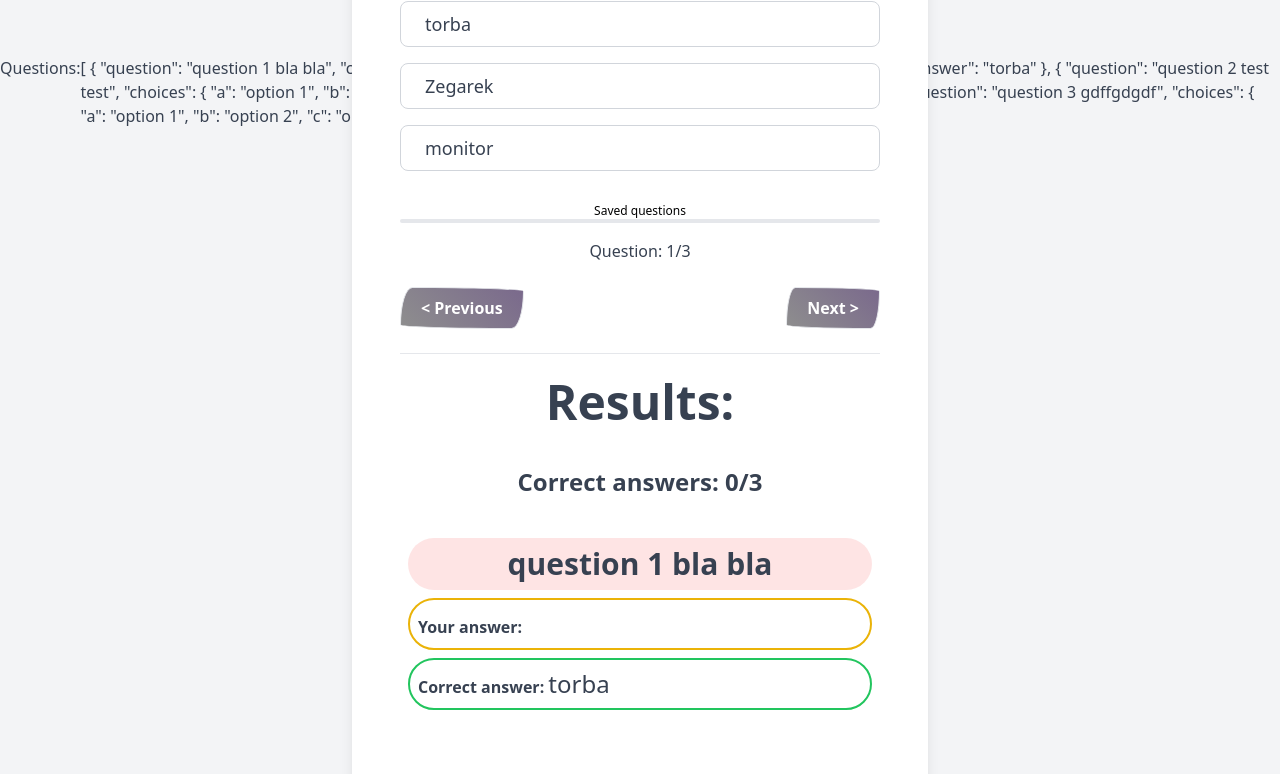
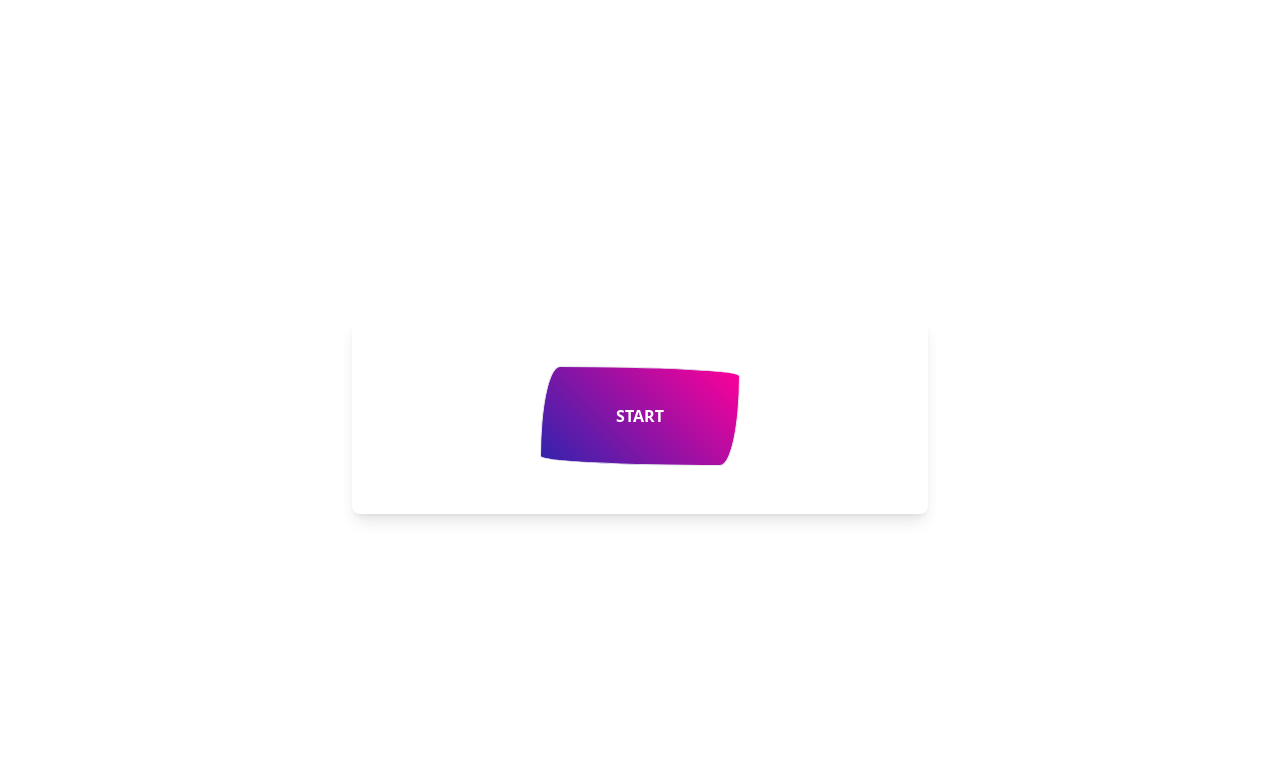
Before and after one commit to mefiuea/quiz_game_vue_deploy, a Vue app: page / in a window 1280 px wide. Shown: the top 774 px of the page. Built offline with nearby package versions, Linux system fonts and the light colour scheme.

Commit message:
upgrade fetch method. Fix bugs with display problem

```diff
--- a/src/App.vue
+++ b/src/App.vue
@@ -1,26 +1,33 @@
 <template>
-  <div class="antialiased text-gray-700 bg-gray-100">
-    <div class="flex justify-center">
-      <button class="bg-green-500 hover:bg-green-600 text-white font-bold py-4 px-4 rounded-full" @click="fetchData">
-        Pobierz dane
+  <!--container with START button-->
+  <div class="flex w-full h-screen justify-center items-center" v-if="isStart === false">
+    <div class="w-full max-w-xl">
+      <div class="flex bg-white p-12 rounded-lg shadow-lg w-full mt-8 justify-center items-center">
+        <button
+            class="px-2 py-2 myButton"
+            style="width: 200px; height: 100px"
+            v-on:click="fetchData()"
+        >
+          START
         </button>
       </div>
-    <div class="container mx-auto">
-      <div class="flex justify-center">
-        <p>Questions:</p>
-        <p class="">{{ questions }}</p>
     </div>
   </div>
-    <div class="flex w-full h-screen justify-center items-center">
+
+  <!--container with questions-->
+
+  <div class="flex w-full h-screen justify-center items-center" v-if="isStart === true && isFinish === false">
     <div class="w-full max-w-xl">
       <h1 class="font-bold text-5xl text-center text-indigo-700">Quiz game</h1>
-        <!--        question and answer and results container-->
+      <!--      <h3 class="font-bold text-5xl text-center text-indigo-700">Timer: {{ timerStart }}</h3>-->
+      <!--      <h3 class="font-bold text-5xl text-center text-indigo-700">Timer dictionary: {{ timerQuestionDictionary }}</h3>-->
+      <!--question and answer and results container-->
       <div class="bg-white p-12 rounded-lg shadow-lg w-full mt-8">
         <!--display div with questions-->
         <div v-if="questionIndex-1 < questionCounter">
-            <p v-if="questions.length > 0" class="text-2xl font-bold">{{ questions[questionIndex - 1]['question'] }}</p>
+          <p v-if="questions.length > 0" class="text-2xl font-bold">{{ questions[questionIndex - 1].question }}</p>
           <div
-                v-for="answer in questions[questionIndex-1]['choices']"
+              v-for="answer in questions[questionIndex-1].choices"
               class="block mt-4 border border-gray-300 rounded-lg py-2 px-6 text-lg option-default answer-option"
               v-bind:key="answer"
               v-on:click="selectedAnswerFunction($event)"
@@ -47,7 +54,7 @@
                 class="float-right px-5 py-2 myButton"
                 v-show="questionIndex - 1 < questionCounter - 1"
                 :disabled="selectedAnswer === undefined || selectedAnswer === ''"
-                  v-on:click="nextQuestion()"
+                v-on:click="timer(); nextQuestion()"
             >
               Next &gt;
             </button>
@@ -56,7 +63,7 @@
                 class="float-left px-5 py-2 myButton"
                 v-show="questionIndex - 1 >= 0"
                 :disabled="questionIndex - 1 === 0"
-                  v-on:click="previousQuestion()"
+                v-on:click="timer(); previousQuestion()"
             >
               &lt; Previous
             </button>
@@ -71,15 +78,19 @@
             </button>
           </div>
         </div>
-          <!--display div with results-->
-          <!--                    <div v-else>-->
-          <br>
-          <hr>
-          <br>
-          <div>
+      </div>
+    </div>
+  </div>
 
+  <!--results view-->
+  <div class="flex w-full justify-center items-center" v-if="isStart === true && isFinish === true">
+    <div class="w-full max-w-xl">
+      <div class="bg-white p-12 rounded-lg shadow-lg w-full mt-8">
         <div class="font-bold text-5xl text-center mb-10">Results:</div>
-            <div class="font-bold text-2xl text-center mb-10">Correct answers: {{ this.correctAnswers }}/{{ this.questionCounter }}</div>
+        <div class="font-bold text-2xl text-center mb-10">Correct answers: {{
+            this.correctAnswers
+          }}/{{ this.questionCounter }}
+        </div>
         <div class="mb-16" v-for="(question, idx) in questions" v-bind:key="question">
           <p class="font-bold text-3xl text-center bg-red-200 bg-opacity-50 rounded-full p-2 m-2"
              v-bind:class="{'bg-green-200 bg-opacity-50 rounded-full p-2 m-2': question.correctAnswer === selectedAnswersDictionary[idx + 1]}">
@@ -92,8 +103,7 @@
       </div>
     </div>
   </div>
-    </div>
-  </div>
+
 </template>
 
 <script>
@@ -106,32 +116,19 @@
       selectedAnswer: '',  // variable to store actual selected answer
       selectedAnswersDictionary: {}, // dictionary to collect all answers from user depending on question number
       questionIndex: 1, // actual question number
-      questionCounter: 3,  // total number of questions
+      questionCounter: 0,  // total number of questions
       widthProgress: 0,  // progress bar width - using in style
       correctAnswers: 0, // counter for correct answers
       wrongAnswers: 0,  // counter for wrong answers
-      questions: [
-        {
-          question: 'question 1 bla bla',
-          choices: {a: 'plecak', b: 'torba', c: 'Zegarek', d: 'monitor'},
-          correctAnswer: 'torba',
-        },
-        {
-          question: 'question 2 test test',
-          choices: {a: 'option 1', b: 'option 2', c: 'option 3', d: 'option 4'},
-          correctAnswer: 'option 1',
-        },
-        {
-          question: 'question 3 gdffgdgdf',
-          choices: {a: 'option 1', b: 'option 2', c: 'option 3', d: 'option 4'},
-          correctAnswer: 'option 4',
-        },
-      ],
-      currentQuestion: {
-        question: '',
-        answer: 1,
-        choices: []
-      },
+      timerStart: Date.now(),
+      actualTime: Date.now(),
+      timerDelta: 0,
+      timerQuestionDictionary: {},
+      isStart: false,
+      isFinish: false,
+      questions: [],
+      questions2: [],
+      questions3: [],
     }
   },
   methods: {
@@ -145,18 +142,34 @@
     fetchData() {
       const apiUrl = 'https://opentdb.com/api.php?amount=10';
 
-      fetch(apiUrl)
-          .then((response) => {
-            console.log('RESPONSE: ', response)
-            return response.json();
-          })
-          .then((data) => {
-            console.log('DATA: ', data)
-            return this.questions = data.results;
-          })
-          .catch((error) => {
-            return console.log('Error: ', error.message)
-          })
+      const request = async () => {
+        const response = await fetch(apiUrl);
+        console.log(response);
+        const data = await response.json();
+        console.log(data.results);
+
+        // copy data from external api to my dictionary
+        for (let i = 0; i < data.results.length; i++) {
+          const dict = {
+            question: data.results[i].question,
+            choices: data.results[i].incorrect_answers,
+            correctAnswer: data.results[i].correct_answer,
+          }
+          dict.choices.push(data.results[i].correct_answer)
+          dict.choices = this.shuffle(dict.choices)
+          this.questions.push(dict)
+        }
+
+        console.log('questions: ', this.questions)
+
+        // update total number of questions
+        this.questionCounter = this.questions.length;
+
+        // allow to generate divs with questions - after all data is download from external api
+        this.isStart = true;
+      }
+
+      request();
     },
     selectedAnswerFunction(event) {
       // value of selected answer
@@ -197,14 +210,14 @@
       this.updateProgressBar()
     },
     showResults() {
-      this.questionIndex++;
+      // this.questionIndex++;
+      this.isFinish = true;
       console.log('RESULTS: ')
       this.info();
       for (let i = 0; i < this.questions.length; i++) {
-        if (this.questions[i].correctAnswer === this.selectedAnswersDictionary[i+1]) {
+        if (this.questions[i].correctAnswer === this.selectedAnswersDictionary[i + 1]) {
           this.correctAnswers++
-        }
-        else {
+        } else {
           this.wrongAnswers++
         }
       }
@@ -217,7 +230,25 @@
       // update progress bar
       this.widthProgress = (Object.keys(this.selectedAnswersDictionary).length / this.questionCounter) * 100;
       console.log(this.widthProgress);
+    },
+    timer() {
+      // timer
+      this.actualTime = Date.now()
+      this.timerDelta = this.actualTime - this.timerStart
+      // save data to dictionary
+      // add selected answer to dictionary depending on question index
+      console.log('timer seconds: ', Math.floor(this.timerDelta / 1000))
+      this.timerQuestionDictionary[this.questionIndex] += Math.floor(this.timerDelta / 1000)
+      // start timer
+      this.timerStart = Date.now()
+    },
+    shuffle(arr) {
+      for (let i = arr.length - 1; i > 0; i--) {
+        const j = Math.floor(Math.random() * (i + 1));
+        [arr[i], arr[j]] = [arr[j], arr[i]];
       }
+      return arr;
+    },
   },
   beforeMount() {
     console.log('*********************************')
```
Lines whose indentation alone changed are shown as unchanged.
